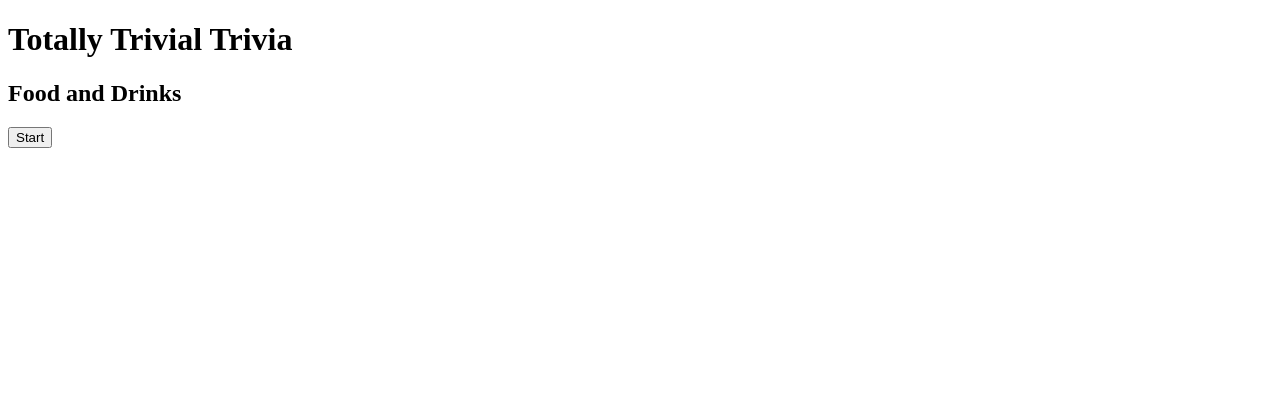
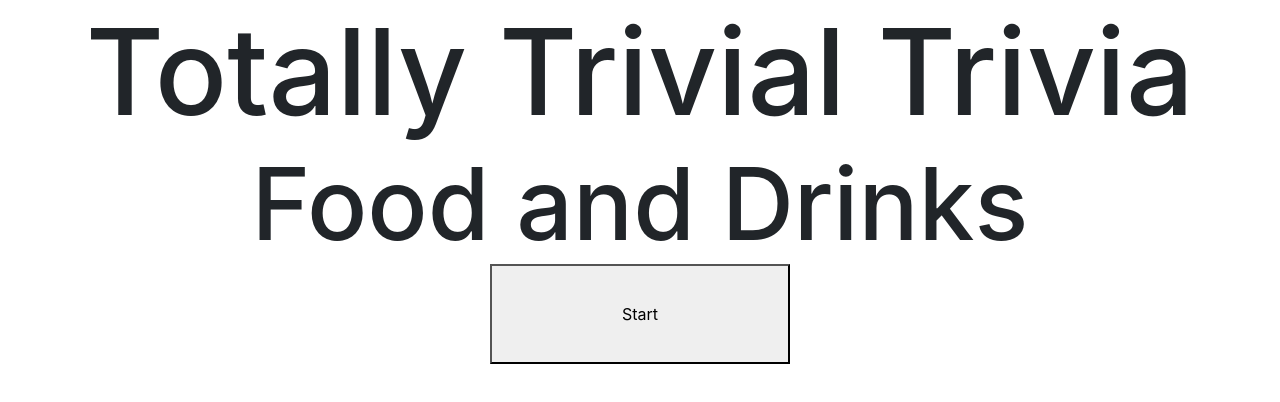
Before and after one commit to KarinaTitov/TriviaGame, a plain HTML site: page index.html in a window 1280 px wide. Drawn offline with nearby package versions, Linux system fonts and the light colour scheme.

Commit message:
added a bit of css, still have a lot styling to do

```diff
--- a/css/style.css
+++ b/css/style.css
@@ -0,0 +1,24 @@
+.container{
+    margin: auto;
+}
+.row{
+    text-align: center;
+    margin: auto;
+}
+
+h1{
+    width: 100%;
+    font-size: 120px;
+    margin: auto;
+}
+h2{
+    margin: auto;
+    font-size: 100px;
+}
+
+#startTheGame{
+    margin: auto;
+    text-align: center;
+    width: 300px;
+    height: 100px;
+}
--- a/index.html
+++ b/index.html
@@ -8,6 +8,8 @@
     <script src="https://code.jquery.com/jquery-3.4.1.min.js"
         integrity="sha256-CSXorXvZcTkaix6Yvo6HppcZGetbYMGWSFlBw8HfCJo=" crossorigin="anonymous"></script>
     <script src="javascript/app.js"></script>
+    <link rel="stylesheet" href="https://stackpath.bootstrapcdn.com/bootstrap/4.4.1/css/bootstrap.min.css"
+        integrity="sha384-Vkoo8x4CGsO3+Hhxv8T/Q5PaXtkKtu6ug5TOeNV6gBiFeWPGFN9MuhOf23Q9Ifjh" crossorigin="anonymous">
     <link rel="stylesheet" href="https://cdn.boomcdn.com/libs/animate-css/3.7.0/animate.css">
     <link rel="stylesheet" href="css/style.css">
 
@@ -16,16 +18,21 @@
 
 <body>
     <div class="container">
-        <h1>Totally Trivial Trivia</h1>
+        <div class="row">
+            <h1>Totally Trivial Trivia</h1>
+        </div>
         <div class="row">
             <h2>Food and Drinks</h2>
         </div>
-        <div class="row2">
+        <div class="row">
+            <button id="startTheGame">
+                Start
+            </button>
+        </div>
+        <div class="row">
             <div id="timeRemaining"></div>
         </div>
-        <button id="startTheGame">
-            Start
-        </button>
+
         <div id="gameOver">
             <h3 id="rightAnswers"></h3>
             <h3 id="wrongAnswers"></h3>
--- a/javascript/app.js
+++ b/javascript/app.js
@@ -118,7 +118,7 @@ $(document).ready(function () {
         $('#questions').text(currentQuestion.question);
 
         for (let i = 0; i < currentQuestion.choices.length; i++) {
-            let choiceButton = $('<button>').text(currentQuestion.choices[i]);
+            let choiceButton = $('<div>').text(currentQuestion.choices[i]);
             choiceButton.on('click', function () {
                 let choice = $(this).text();
                 game.userAnswers.push(choice);
@@ -146,11 +146,13 @@ $(document).ready(function () {
     }
 // function to start the Game
     function startGame() {
+        $('#gameOver').hide();
         $('#startTheGame').hide();
         createQuestions();
         $('#questions').show();
         $('doneButton').show();
         $('#timeRemaining').show();
+        $('#choices').show();
         startTimer();
         decrement();
     }
@@ -192,11 +194,16 @@ $(document).ready(function () {
         $('#timeRemaining').hide();
 
     }
+
+    //ask if wants to play again
 // need help to set the game back to the start game
-    $('#playAgain').on('click', startGame);
+    $('#playAgain').on('click', function(){
+        startGame();
+        game.userAnswers = [];
+    })
 
 
-    //ask if wants to play again
+
 
 
 
```
